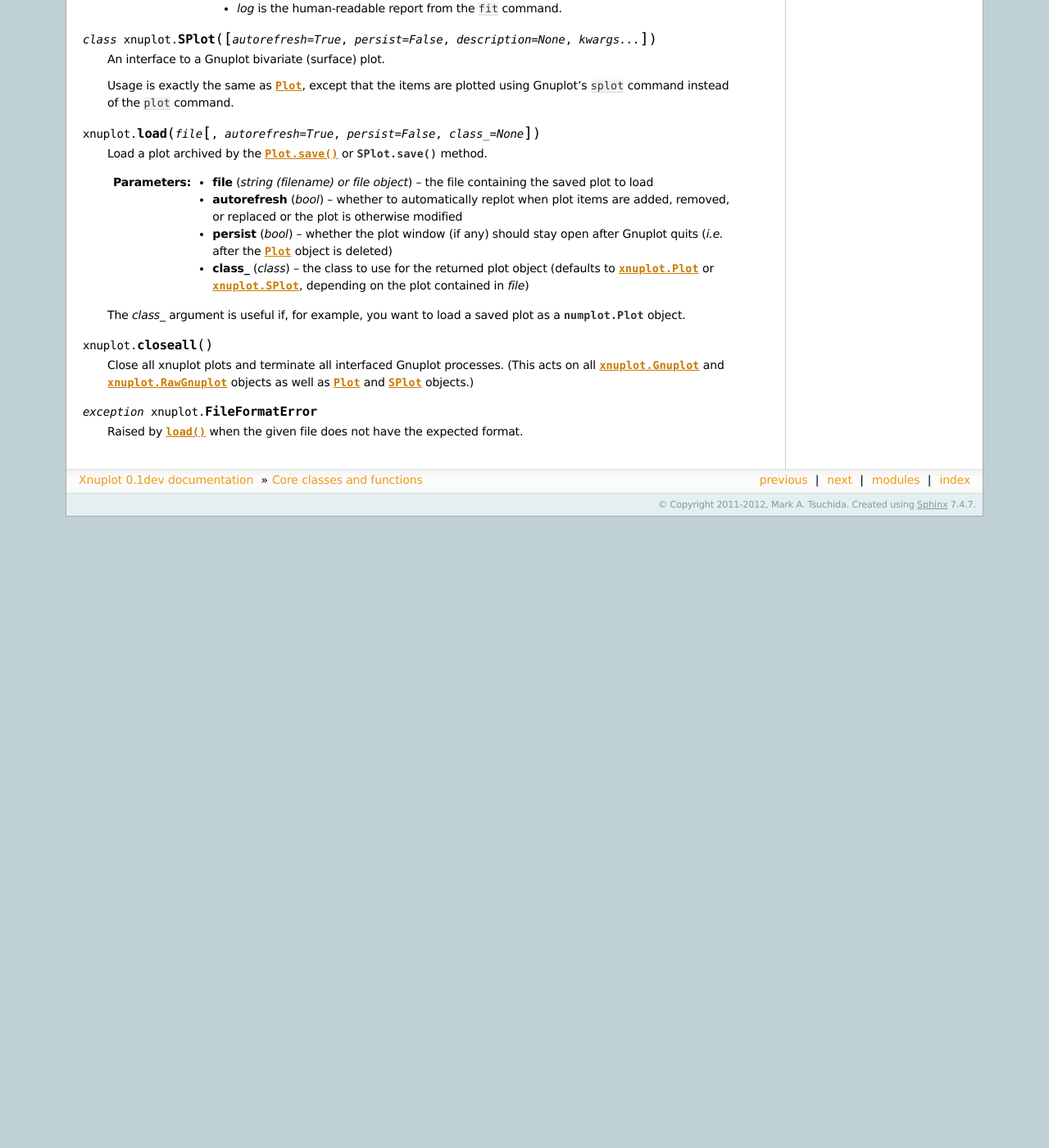
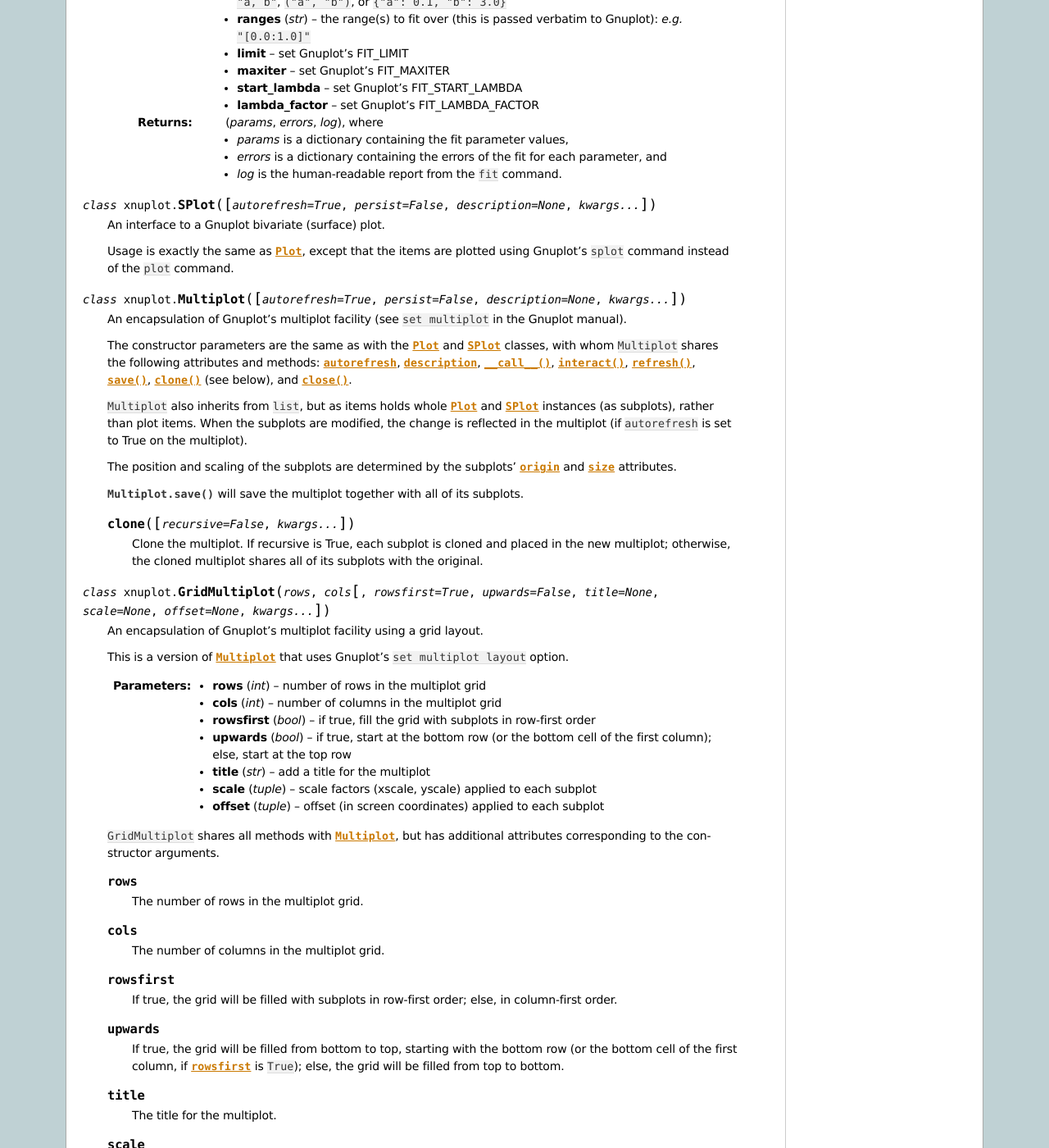
Before and after one commit to marktsuchida/Xnuplot, a Sphinx documentation site: the page built from doc/xnuplot.rst, in a window 1280 px wide and 1400 px high, scrolled down 2525 px. Shown: the whole window at 82% size. Built offline with Sphinx 7.4.7, drawn with Linux system fonts in a browser that asks for light colours; before the commit the page ends 3155 px from its top, so only the background shows below that; some of the changed text lies outside the part shown.

Commit message:
Docs update.
Including some docstrings.

```diff
--- a/doc/xnuplot.rst
+++ b/doc/xnuplot.rst
@@ -28,8 +28,7 @@ Also in the :mod:`xnuplot` module:
    :arg str description: an arbitrary description that is saved with the plot
 
    :arg kwargs: additional keyword arguments to the lower-level
-                :class:`xnuplot.Gnuplot` or :class:`xnuplot.RawGnuplot`
-                constructors.
+                :class:`Gnuplot` or :class:`RawGnuplot` constructors.
 
    ``Plot`` inherits from ``list``. You can use the standard sequence methods
    (``insert()``, ``append()``, ``pop()``, and others), the ``del`` statement,
@@ -43,7 +42,7 @@ Also in the :mod:`xnuplot` module:
 
    - a string (*e.g.* ``"sin(x)"``),
 
-   - an :class:`xnuplot.PlotData` instance, or
+   - an :class:`PlotData` instance, or
 
    - a tuple, (*data* [, *options* [, *mode*]]), which is used as the arguments
      to construct a ``PlotData`` object, where
@@ -56,7 +55,7 @@ Also in the :mod:`xnuplot` module:
        ``using`` and ``with`` clauses), and
 
      * *mode* is one of ``"file"`` or ``"pipe"`` (default is ``"pipe"``; see
-       :meth:`xnuplot.Gnuplot.plot` for details).
+       :meth:`Gnuplot.plot` for details).
 
    For example,
    ::
@@ -106,14 +105,25 @@ Also in the :mod:`xnuplot` module:
       together with the plot by the :meth:`save` method.
 
 
+   .. attribute:: size
+
+      Used when part of a :class:`Multiplot` to set the size of this plot. A
+      pair of scale factors (x, y).
+
+
+   .. attribute:: origin
+
+      Used when part of a :class:`Multiplot` to set the origin of this plot. A
+      pair of screen coordinates (x, y).
+
+
    .. method:: __call__(command[, dataitems...])
 
       Execute a Gnuplot command.
 
       :arg str command: the command to execute
 
-      :arg dataitems: data to pass to Gnuplot (see
-                      :meth:`xnuplot.RawGnuplot.__call__`)
+      :arg dataitems: data to pass to Gnuplot (see :meth:`RawGnuplot.__call__`)
       :type dataitems: keyword arguments
 
       :returns: the output from the command
@@ -162,6 +172,12 @@ Also in the :mod:`xnuplot` module:
       command line tool.
 
 
+   .. method:: clone()
+
+      Create a duplicate Plot object, sharing the same plot items but with its
+      own Gnuplot process. Gnuplot settings and variables are preserved.
+
+
    .. method:: close()
 
       Terminate the attached Gnuplot process. This is called automatically when
@@ -173,7 +189,7 @@ Also in the :mod:`xnuplot` module:
       Perform curve fitting using Gnuplot's ``fit`` command.
 
       :arg data: a plot item specifying the data to fit to
-      :type data: tuple or :class:`xnuplot.PlotData`
+      :type data: tuple or :class:`PlotData`
       :arg str expr: the Gnuplot expression for the function to fit
       :arg via: the variables to float (and, optionally, their initial values):
                 *e.g.* ``"a, b"``, ``("a", "b")``, or ``{"a": 0.1, "b": 3.0}``
@@ -201,6 +217,93 @@ Also in the :mod:`xnuplot` module:
    plotted using Gnuplot's ``splot`` command instead of the ``plot`` command.
 
 
+.. class:: Multiplot([autorefresh=True, persist=False, description=None, kwargs...])
+
+   An encapsulation of Gnuplot's multiplot facility (see ``set multiplot`` in
+   the Gnuplot manual).
+
+   The constructor parameters are the same as with the :class:`Plot` and
+   :class:`SPlot` classes, with whom ``Multiplot`` shares the following
+   attributes and methods: :attr:`~Plot.autorefresh`,
+   :attr:`~Plot.description`, :meth:`~Plot.__call__`, :meth:`~Plot.interact`,
+   :meth:`~Plot.refresh`, :meth:`~Plot.save`, :meth:`clone` (see below), and
+   :meth:`~Plot.close`.
+
+   ``Multiplot`` also inherits from ``list``, but as items holds whole
+   :class:`Plot` and :class:`SPlot` instances (as subplots), rather than plot
+   items. When the subplots are modified, the change is reflected in the
+   multiplot (if ``autorefresh`` is set to True on the multiplot).
+
+   The position and scaling of the subplots are determined by the subplots'
+   :attr:`~Plot.origin` and :attr:`~Plot.size` attributes.
+
+   :meth:`Multiplot.save` will save the multiplot together with all of its
+   subplots.
+
+   .. method:: clone([recursive=False, kwargs...])
+
+      Clone the multiplot. If recursive is True, each subplot is cloned and
+      placed in the new multiplot; otherwise, the cloned multiplot shares all
+      of its subplots with the original.
+
+
+.. class:: GridMultiplot(rows, cols[, rowsfirst=True, upwards=False, title=None, scale=None, offset=None, kwargs...])
+
+   An encapsulation of Gnuplot's multiplot facility using a grid layout.
+
+   This is a version of :class:`Multiplot` that uses Gnuplot's ``set multiplot
+   layout`` option.
+
+   :arg int rows: number of rows in the multiplot grid
+
+   :arg int cols: number of columns in the multiplot grid
+
+   :arg bool rowsfirst: if true, fill the grid with subplots in row-first order
+
+   :arg bool upwards: if true, start at the bottom row (or the bottom cell of
+                      the first column); else, start at the top row
+
+   :arg str title: add a title for the multiplot
+
+   :arg tuple scale: scale factors (xscale, yscale) applied to each subplot
+
+   :arg tuple offset: offset (in screen coordinates) applied to each subplot
+
+   ``GridMultiplot`` shares all methods with :class:`Multiplot`, but has
+   additional attributes corresponding to the constructor arguments.
+
+   .. attribute:: rows
+
+      The number of rows in the multiplot grid.
+
+   .. attribute:: cols
+
+      The number of columns in the multiplot grid.
+
+   .. attribute:: rowsfirst
+
+      If true, the grid will be filled with subplots in row-first order; else,
+      in column-first order.
+
+   .. attribute:: upwards
+
+      If true, the grid will be filled from bottom to top, starting with the
+      bottom row (or the bottom cell of the first column, if :attr:`rowsfirst`
+      is ``True``); else, the grid will be filled from top to bottom.
+
+   .. attribute:: title
+
+      The title for the multiplot.
+
+   .. attribute:: scale
+
+      A pair of scale factors (x, y) that are applied to each subplot.
+
+   .. attribute:: offset
+
+      A pair of offsets (x, y) that are applied to each subplot.
+
+
 .. function:: load(file[, autorefresh=True, persist=False, class_=None])
 
    Load a plot archived by the :meth:`Plot.save` or :meth:`SPlot.save` method.
@@ -217,8 +320,9 @@ Also in the :mod:`xnuplot` module:
                       deleted)
 
    :arg class class\_: the class to use for the returned plot object (defaults
-                      to :class:`xnuplot.Plot` or :class:`xnuplot.SPlot`,
-                      depending on the plot contained in *file*)
+                       to :class:`Plot`, :class:`SPlot`, :class:`Multiplot`, or
+                       :class:`GridMultiplot`, depending on the contents of
+                       *file*)
 
    The *class_* argument is useful if, for example, you want to load a saved
    plot as a :class:`numplot.Plot` object.
@@ -226,8 +330,6 @@ Also in the :mod:`xnuplot` module:
 .. function:: closeall()
 
    Close all xnuplot plots and terminate all interfaced Gnuplot processes.
-   (This acts on all :class:`xnuplot.Gnuplot` and :class:`xnuplot.RawGnuplot`
-   objects as well as :class:`Plot` and :class:`SPlot` objects.)
 
 
 .. exception:: FileFormatError
```
Also changed, not shown: doc/numplot.rst (+5 -5 lines), 3 other files.
